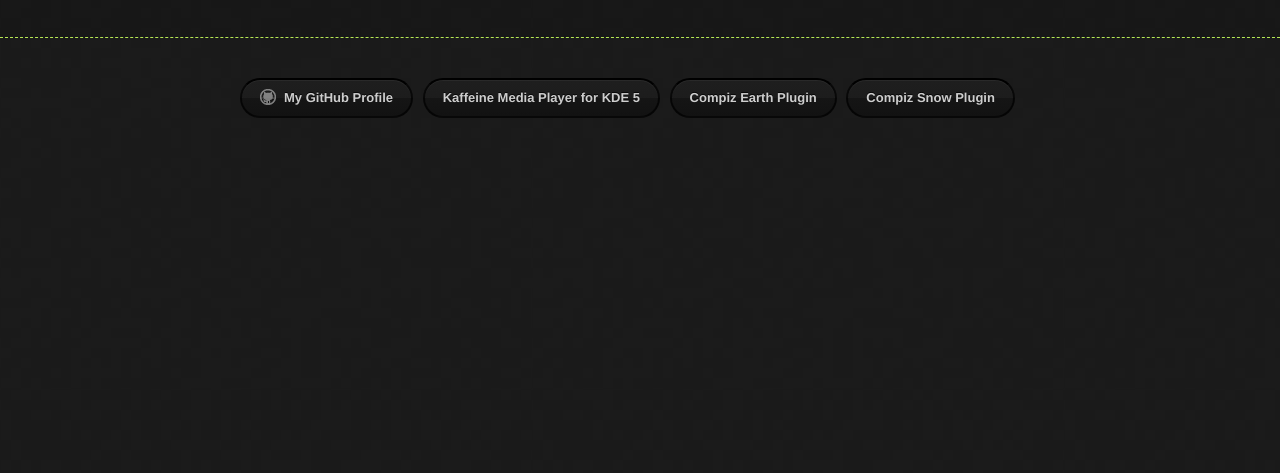
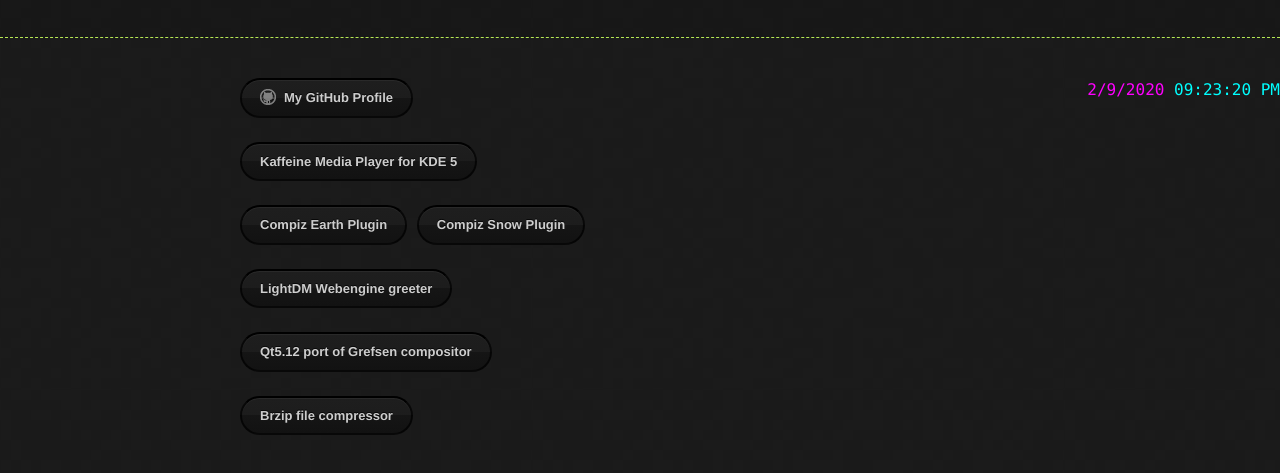
Before and after one commit to matijaskala/matijaskala.github.io, a plain HTML site: page index.html in a window 1280 px wide. Shown: the part 143-616 px from the top of the page. Drawn offline with Linux system fonts and the light colour scheme.

Commit message:
added more links

```diff
--- a/index.html
+++ b/index.html
@@ -17,12 +17,29 @@
       </div>
     </header>
 
+    <span style="display: block; float: right;">
+      <span id="curDate" style="color: magenta"></span>
+      <span id="curTime" style="color: cyan"></span>
+    </span>
+    <script type="text/javascript">
+    function setDate() {
+      var d = new Date()
+      document.getElementById("curDate").innerHTML = d.toLocaleDateString()
+      document.getElementById("curTime").innerHTML = d.toLocaleString(undefined, {hour: '2-digit', minute: '2-digit', second: '2-digit'})
+    }
+    setDate()
+    setInterval(setDate, 1000)
+    </script>
+
     <links>
       <div class="container">
-        <a href="https://github.com/matijaskala" class="btn btn-github"><span class="icon"></span>My GitHub Profile</a>
-        <a href="https://github.com/matijaskala/kaffeine5" class="btn">Kaffeine Media Player for KDE 5</a>
+        <a href="https://github.com/matijaskala" class="btn btn-github"><span class="icon"></span>My GitHub Profile</a><br><br>
+        <a href="https://github.com/matijaskala/kaffeine5" class="btn">Kaffeine Media Player for KDE 5</a><br><br>
         <a href="https://github.com/matijaskala/compiz-earth" class="btn">Compiz Earth Plugin</a>
-        <a href="https://github.com/matijaskala/compiz-snow" class="btn">Compiz Snow Plugin</a>
+        <a href="https://github.com/matijaskala/compiz-snow" class="btn">Compiz Snow Plugin</a><br><br>
+        <a href="https://github.com/matijaskala/webengine-greeter" class="btn">LightDM Webengine greeter</a><br><br>
+        <a href="https://github.com/matijaskala/grefsen" class="btn">Qt5.12 port of Grefsen compositor</a><br><br>
+        <a href="https://gitlab.com/ms1888/brzip" class="btn">Brzip file compressor</a><br><br>
       </div>
     </links>
   </body>
```
